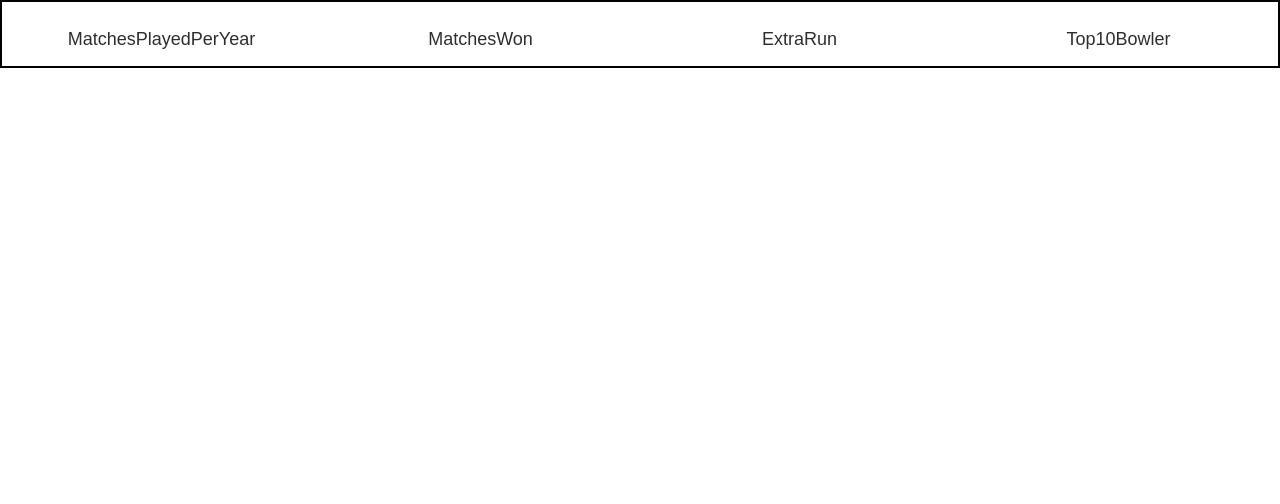
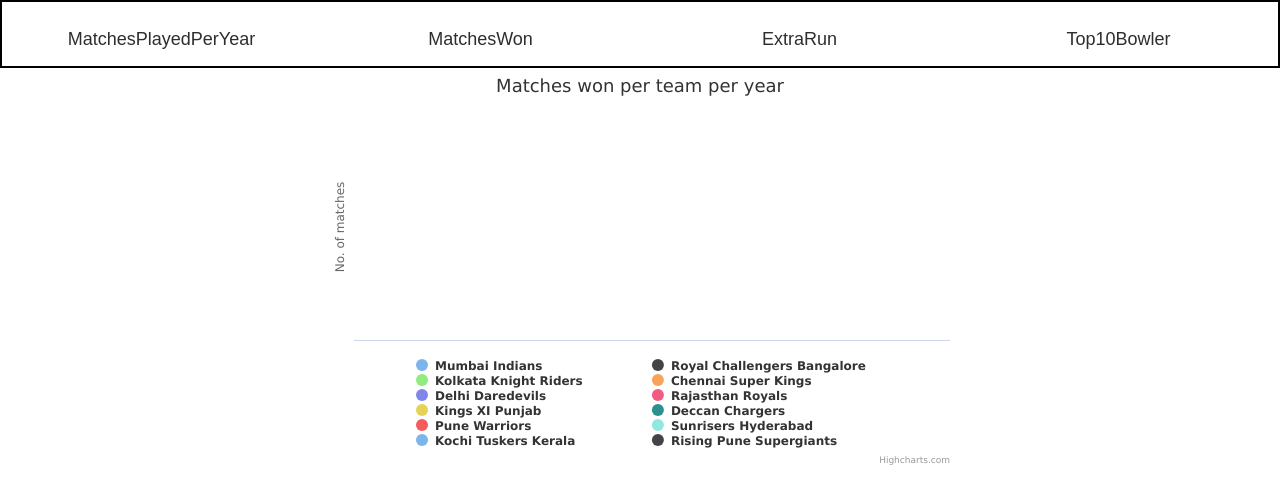
Before and after one commit to VivekCR7/IPL-project-django, a Django app: page /problem2/graph in a window 1280 px wide. Shown: the part 41-545 px from the top of the page. Run offline with Django 3.2, Linux system fonts and the light colour scheme; data that the repository does not hold is empty.

Commit message:
display graph code updated for 2nd graph

```diff
--- a/IPL/templates/IPL/graph2.html
+++ b/IPL/templates/IPL/graph2.html
@@ -1,6 +1,15 @@
 {% extends 'IPL/base.html' %} {% block output %}
 <div id="problem2" class="container"></div>
 <script>
+  function plot_matches_won() {
+    fetch("{% url 'problem2' %}")
+      .then((data) => data.json())
+      .then(problem2);
+  }
+
+  plot_matches_won();
+
+  function problem2(data) {
     const mumbai = [],
       banglore = [],
       kolkata = [],
@@ -12,44 +21,85 @@
       pune1 = [],
       kerala = [],
       hyderabad = [],
-    pune2 = [];
+      pune2 = [],
+      years = [];
 
-  var compare_index = 1;
-  for (let year of {{ result }}) {
-        //iterate and add one element if present
-      if (year["winner"] == "Mumbai Indians") {
-        mumbai.push(year["winner__count"]);
-      } else if (year["winner"] == "Kolkata Knight Riders") {
-        kolkata.push(year["winner__count"]);
-      } else if (year["winner"] == "Chennai Super Kings") {
-        chennai.push(year["winner__count"]);
-      } else if (year["winner"] == "Delhi Daredevils") {
-        delhi.push(year["winner__count"]);
-      } else if (
-        year["winner"] == "Royal Challengers Bangalore"
-      ) {
-        banglore.push(year["winner__count"]);
-      } else if (year["winner"] == "Rajasthan Royals") {
-        rajasthan.push(year["winner__count"]);
-      } else if (year["winner"] == "Kings XI Punjab") {
-        punjab.push(year["winner__count"]);
-      } else if (year["winner"] == "Deccan Chargers") {
-        deccan.push(year["winner__count"]);
-      } else if (year["winner"] == "Pune Warriors") {
-        pune1.push(year["winner__count"]);
-      } else if (year["winner"] == "Sunrisers Hyderabad") {
-        hyderabad.push(year["winner__count"]);
-      } else if (year["winner"] == "Kochi Tuskers Kerala") {
-        kerala.push(year["winner__count"]);
-      } else if (
-        year["winner"] == "Rising Pune Supergiants"
-      ) {
-        pune2.push(year["winner__count"]);
+    var prev_count = -1;
+    console.log(data["data"]);
+    for (ele of data["data"]) {
+      if (!years.includes(ele["season"])) {
+        years.push(ele["season"]);
+        prev_count += 1;
+      }
+      len = years.length;
+
+      if (ele["winner"] == "Mumbai Indians") {
+        mumbai.push(ele["winner__count"]);
+      } else if (ele["winner"] == "Kolkata Knight Riders") {
+        kolkata.push(ele["winner__count"]);
+      } else if (ele["winner"] == "Chennai Super Kings") {
+        chennai.push(ele["winner__count"]);
+      } else if (ele["winner"] == "Delhi Daredevils") {
+        delhi.push(ele["winner__count"]);
+      } else if (ele["winner"] == "Royal Challengers Bangalore") {
+        banglore.push(ele["winner__count"]);
+      } else if (ele["winner"] == "Rajasthan Royals") {
+        rajasthan.push(ele["winner__count"]);
+      } else if (ele["winner"] == "Kings XI Punjab") {
+        punjab.push(ele["winner__count"]);
+      } else if (ele["winner"] == "Deccan Chargers") {
+        deccan.push(ele["winner__count"]);
+      } else if (ele["winner"] == "Pune Warriors") {
+        pune1.push(ele["winner__count"]);
+      } else if (ele["winner"] == "Sunrisers Hyderabad") {
+        hyderabad.push(ele["winner__count"]);
+      } else if (ele["winner"] == "Kochi Tuskers Kerala") {
+        kerala.push(ele["winner__count"]);
+      } else if (ele["winner"] == "Rising Pune Supergiants") {
+        pune2.push(ele["winner__count"]);
+      } else if (ele["winner"] == "") {
+        continue;
+      }
+
+      if (len > prev_count && prev_count > 0) {
+        if (mumbai.length < prev_count) {
+          mumbai.push(-1);
+        }
+        if (banglore.length < prev_count) {
+          banglore.push(-1);
+        }
+        if (kolkata.length < prev_count) {
+          kolkata.push(-1);
+        }
+        if (delhi.length < prev_count) {
+          delhi.push(-1);
+        }
+        if (rajasthan.length < prev_count) {
+          rajasthan.push(-1);
+        }
+        if (chennai.length < prev_count) {
+          chennai.push(-1);
+        }
+        if (punjab.length < prev_count) {
+          punjab.push(-1);
+        }
+        if (deccan.length < prev_count) {
+          deccan.push(-1);
+        }
+        if (pune1.length < prev_count) {
+          pune1.push(-1);
+        }
+        if (pune2.length < prev_count) {
+          pune2.push(-1);
+        }
+        if (hyderabad.length < prev_count) {
+          hyderabad.push(-1);
+        }
+        if (kerala.length < prev_count) {
+          kerala.push(-1);
         }
       }
-
-    // update the -1 in cell
-
+    }
     Highcharts.chart("problem2", {
       chart: {
         type: "column",
@@ -58,7 +108,7 @@
         text: "Matches won per team per year",
       },
       xAxis: {
-      categories: {{ years }},
+        categories: years,
       },
       yAxis: {
         min: 0,
@@ -124,6 +174,7 @@
         },
       ],
     });
+  }
 </script>
 
 {% endblock output %}
```
Lines whose indentation alone changed are shown as unchanged.
